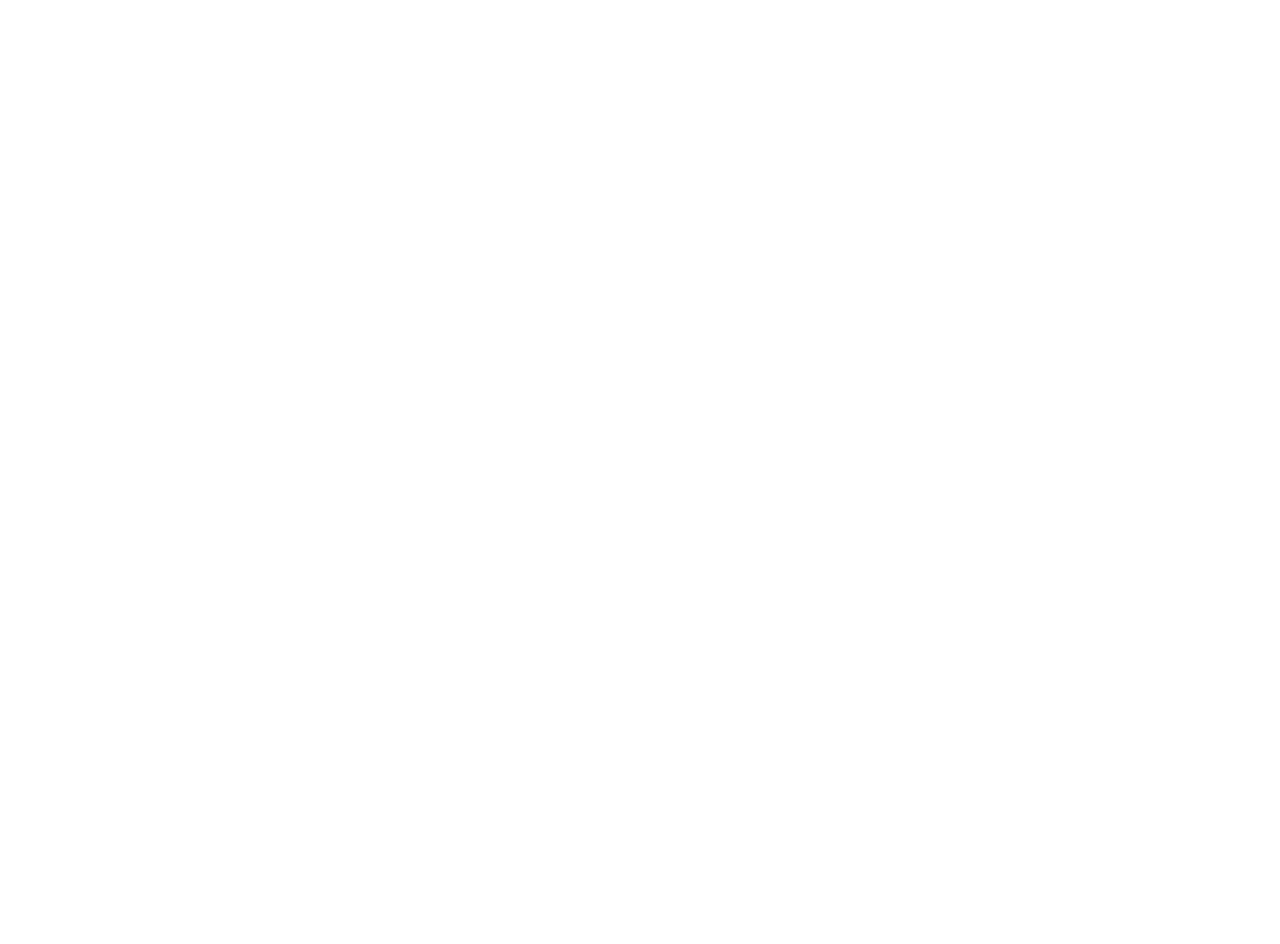
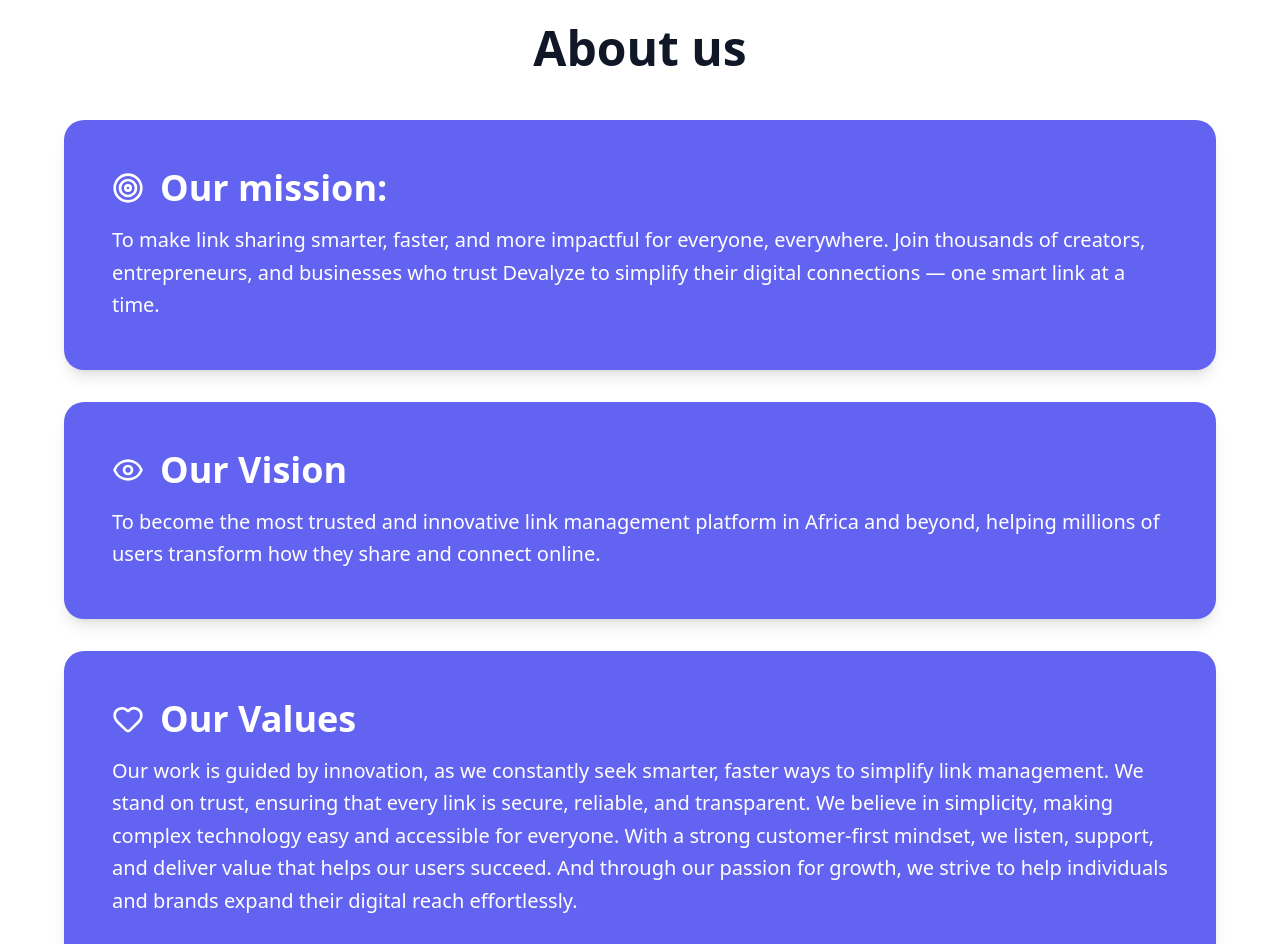
Before and after one commit to Yulong-Dev/Devalyze_url_shortener, a React (Vite) app in the folder devalyze_url/: page /about in a window 1280 px wide. Before the commit this address had no page. Shown: the part 40-984 px from the top of the page. Before the commit the page ends 800 px from the top, so only its background shows below. Built offline with nearby package versions, Linux system fonts and the light colour scheme; a web font is replaced by a local one.

Commit message:
Little chnages

```diff
--- a/devalyze_url/src/App.jsx
+++ b/devalyze_url/src/App.jsx
@@ -19,6 +19,7 @@ import Support from "./pages/Support.jsx";
 import SettingsPage from "./pages/SettingsPage";
 import PublicProfile from "./pages/PublicProfile.jsx";
 import Services from "./pages/Services.jsx";
+import About from "./pages/AboutUs.jsx";
 
 function App() {
   return (
@@ -29,6 +30,7 @@ function App() {
         <Route path="/SignIn" element={<SignIn />} />
         <Route path="/SignUp" element={<SignUp />} />
           <Route path="/services" element={<Services />} />
+          <Route path="/about" element={<About />} />
 
         <Route
           path="/dashboard"
--- a/devalyze_url/src/layouts/DashboardLayout.jsx
+++ b/devalyze_url/src/layouts/DashboardLayout.jsx
@@ -97,7 +97,7 @@ const DashboardLayout = () => {
     const handleSignOut = () => {
         localStorage.removeItem("token");
         toast.success("Signed out successfully");
-        navigate("/SignIn");
+        navigate("/");
     };
 
     // Avatar
--- /dev/null
+++ b/devalyze_url/src/pages/AboutUs.jsx
@@ -0,0 +1,115 @@
+import React from 'react';
+import { motion } from 'framer-motion';
+import { Target, Eye, Heart } from 'lucide-react';
+import { Link } from 'react-router-dom';
+
+function About() {
+    const fadeInUp = {
+        hidden: { opacity: 0, y: 30 },
+        visible: {
+            opacity: 1,
+            y: 0,
+            transition: {
+                duration: 0.6,
+                ease: 'easeOut',
+            },
+        },
+    };
+
+    return (
+        <div className="min-h-screen bg-white py-16 px-4 sm:px-6 lg:px-8">
+            <div className="max-w-6xl mx-auto">
+                {/* Page Title */}
+                <motion.div
+                    initial={{ opacity: 0, y: -20 }}
+                    animate={{ opacity: 1, y: 0 }}
+                    transition={{ duration: 0.6 }}
+                    className="text-center mb-12"
+                >
+                    <h1 className="text-4xl md:text-5xl font-bold text-gray-900">
+                        About us
+                    </h1>
+                </motion.div>
+
+                {/* Mission Section */}
+                <motion.div
+                    variants={fadeInUp}
+                    initial="hidden"
+                    whileInView="visible"
+                    viewport={{ once: true, amount: 0.3 }}
+                    className="mb-8"
+                >
+                    <div className="bg-[#6363F1] rounded-[20px] p-8 md:p-12 shadow-lg">
+                        <div className="flex items-start gap-4 mb-4">
+                            <Target className="w-8 h-8 text-white flex-shrink-0 mt-1" />
+                            <h2 className="text-3xl md:text-4xl font-bold text-white">
+                                Our mission:
+                            </h2>
+                        </div>
+                        <p className="text-white text-lg md:text-xl leading-relaxed font-medium">
+                            To make link sharing smarter, faster, and more impactful for everyone, everywhere. Join thousands of creators, entrepreneurs, and businesses who trust Devalyze to simplify their digital connections — one smart link at a time.
+                        </p>
+                    </div>
+                </motion.div>
+
+                {/* Vision Section */}
+                <motion.div
+                    variants={fadeInUp}
+                    initial="hidden"
+                    whileInView="visible"
+                    viewport={{ once: true, amount: 0.3 }}
+                    className="mb-8"
+                >
+                    <div className="bg-[#6363F1] rounded-[20px] p-8 md:p-12 shadow-lg">
+                        <div className="flex items-start gap-4 mb-4">
+                            <Eye className="w-8 h-8 text-white flex-shrink-0 mt-1" />
+                            <h2 className="text-3xl md:text-4xl font-bold text-white">
+                                Our Vision
+                            </h2>
+                        </div>
+                        <p className="text-white text-lg md:text-xl leading-relaxed font-medium">
+                            To become the most trusted and innovative link management platform in Africa and beyond, helping millions of users transform how they share and connect online.
+                        </p>
+                    </div>
+                </motion.div>
+
+                {/* Values Section */}
+                <motion.div
+                    variants={fadeInUp}
+                    initial="hidden"
+                    whileInView="visible"
+                    viewport={{ once: true, amount: 0.3 }}
+                >
+                    <div className="bg-[#6363F1] rounded-[20px] p-8 md:p-12 shadow-lg">
+                        <div className="flex items-start gap-4 mb-4">
+                            <Heart className="w-8 h-8 text-white flex-shrink-0 mt-1" />
+                            <h2 className="text-3xl md:text-4xl font-bold text-white">
+                                Our Values
+                            </h2>
+                        </div>
+                        <p className="text-white text-lg md:text-xl leading-relaxed font-medium">
+                            Our work is guided by innovation, as we constantly seek smarter, faster ways to simplify link management. We stand on trust, ensuring that every link is secure, reliable, and transparent. We believe in simplicity, making complex technology easy and accessible for everyone. With a strong customer-first mindset, we listen, support, and deliver value that helps our users succeed. And through our passion for growth, we strive to help individuals and brands expand their digital reach effortlessly.
+                        </p>
+                    </div>
+                </motion.div>
+
+                {/* Optional: Team or CTA Section */}
+                <motion.div
+                    initial={{ opacity: 0, y: 20 }}
+                    animate={{ opacity: 1, y: 0 }}
+                    transition={{ delay: 0.8, duration: 0.6 }}
+                    className="text-center mt-16"
+                >
+                    <p className="text-gray-700 text-lg mb-6">
+                        Join us on our journey to revolutionize link management
+                    </p>
+                    <Link to={'/SignUp'} className="px-8 py-4 bg-[#6363F1] text-white font-semibold rounded-lg hover:bg-[#5252E0] transition-colors duration-300 shadow-lg hover:shadow-xl">
+                        Get in Touch
+                    </Link>
+                </motion.div>
+            </div>
+        </div>
+    );
+}
+
+export default About;
--- a/devalyze_url/src/pages/Services.jsx
+++ b/devalyze_url/src/pages/Services.jsx
@@ -1,5 +1,6 @@
 import React from 'react';
 import { motion } from 'framer-motion';
+import { Link } from 'react-router-dom';
 import { Link2, LayoutDashboard, QrCode, BarChart3 } from 'lucide-react';
 
 function Services() {
@@ -118,9 +119,9 @@ function Services() {
                     <p className="text-white text-lg mb-6">
                         Ready to transform your link management?
                     </p>
-                    <button className="px-8 py-4 bg-[#6363F1] text-white font-semibold rounded-lg hover:bg-[#5252E0] transition-colors duration-300 shadow-lg hover:shadow-xl">
+                    <Link to={'/SignUp'} className="px-8 py-4 bg-[#6363F1] text-white font-semibold rounded-lg hover:bg-[#5252E0] transition-colors duration-300 shadow-lg hover:shadow-xl">
                         Get Started Free
-                    </button>
+                    </Link>
                 </motion.div>
             </div>
         </div>
```
